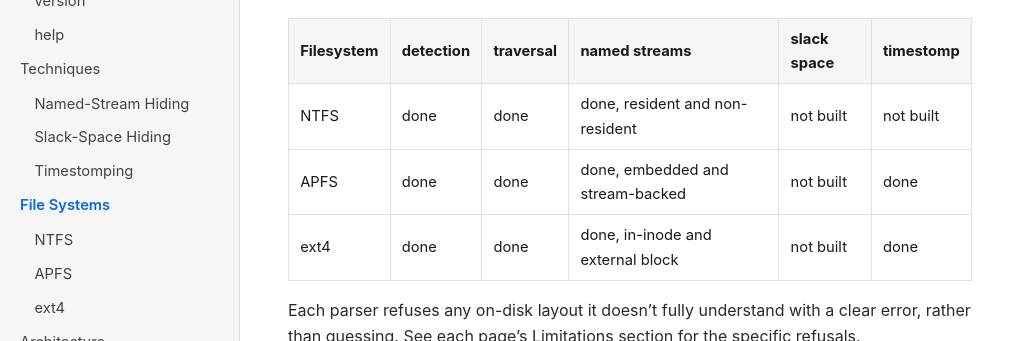
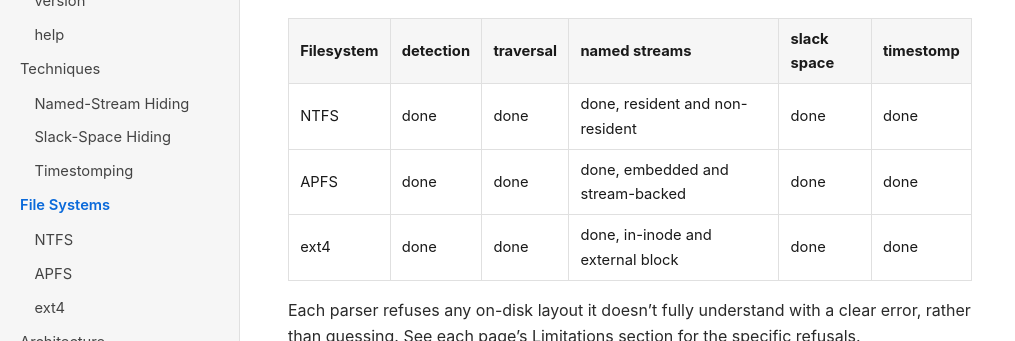
Before and after one commit to sahithyandev/nemo, a Jekyll site: the page built from docs/file-systems/index.md, in a window 1280 px wide. Shown: the part 369-710 px from the top of the page, without its empty margins (0-1015 px from the left). Built offline with Jekyll 4.4.1, drawn with Linux system fonts in a browser that asks for light colours.

Commit message:
fix the filesystem support-matrix table
said slack-space wasn't built on any filesystem and timestomp wasn't
built on NTFS; nemo features and the test suite say otherwise

```diff
--- a/docs/file-systems/index.md
+++ b/docs/file-systems/index.md
@@ -16,8 +16,8 @@ Per-filesystem parser docs: detection, mounting, on-disk structures, and the in-
 
 | Filesystem | detection | traversal | named streams | slack space | timestomp |
 | ---------- | --------- | --------- | -------------- | ----------- | --------- |
-| NTFS | done | done | done, resident and non-resident | not built | not built |
-| APFS | done | done | done, embedded and stream-backed | not built | done |
-| ext4 | done | done | done, in-inode and external block | not built | done |
+| NTFS | done | done | done, resident and non-resident | done | done |
+| APFS | done | done | done, embedded and stream-backed | done | done |
+| ext4 | done | done | done, in-inode and external block | done | done |
 
 Each parser refuses any on-disk layout it doesn't fully understand with a clear error, rather than guessing. See each page's Limitations section for the specific refusals.
```
